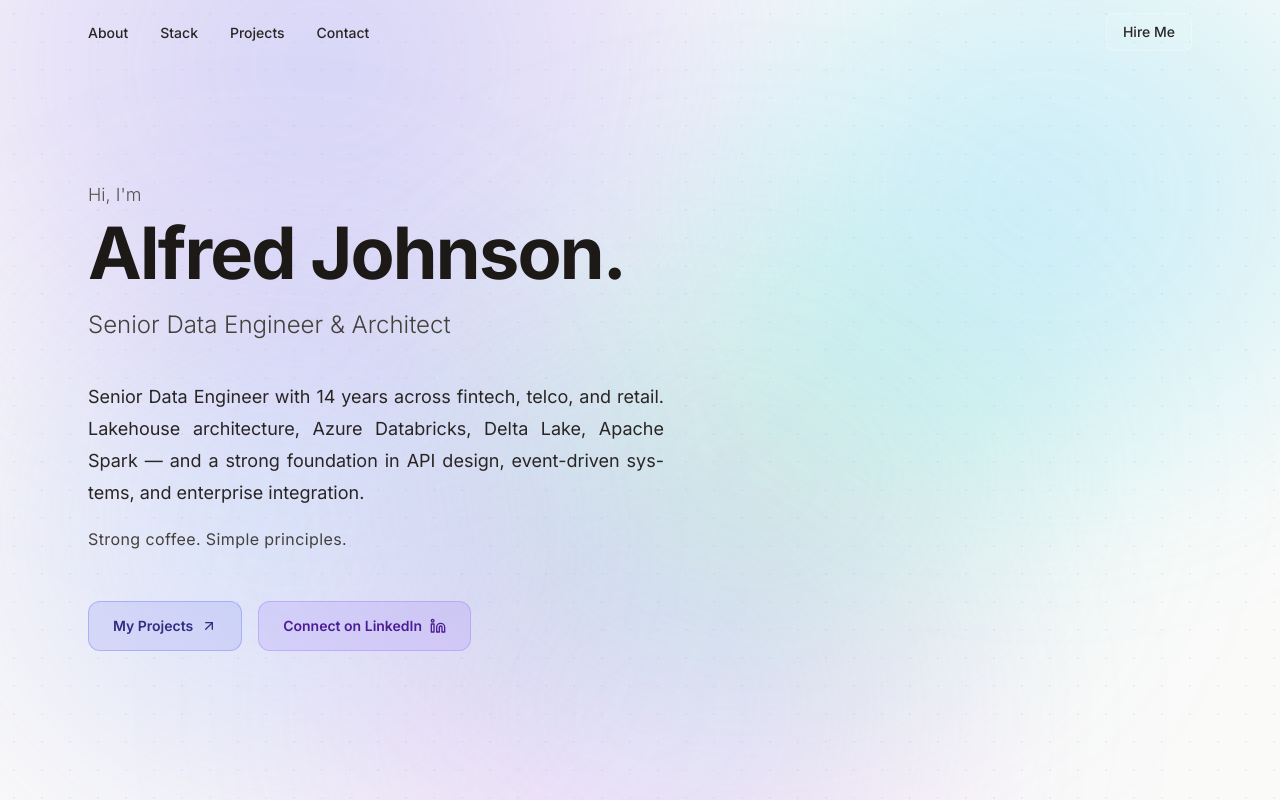
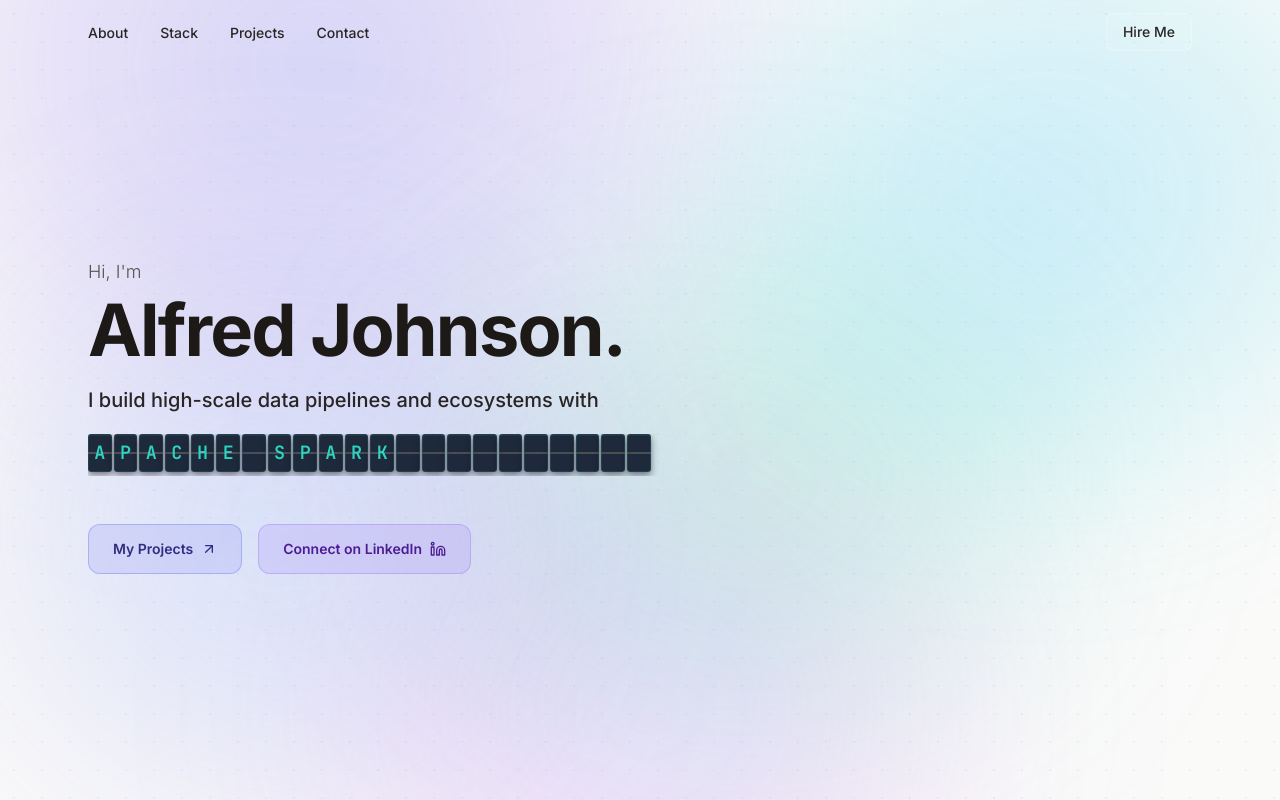
Before and after one commit to deepredalfa/alfred-personal-website, a React (Vite) app: page / in a window 1280 px wide. Shown: the top 800 px of the page. Built offline with nearby package versions, Linux system fonts and the light colour scheme.

Commit message:
Add split-flap board to hero — cycles tech keywords with airport-style animation

```diff
--- a/src/App.jsx
+++ b/src/App.jsx
@@ -34,6 +34,18 @@ const LINKS = {
 }
 
 const NAV_ITEMS = ['About', 'Stack', 'Projects', 'Contact']
+
+// Words that cycle through the split-flap board in the hero
+const FLAP_WORDS = [
+  'Azure Databricks',
+  'Apache Spark',
+  'Delta Lake',
+  'Unity Catalog',
+  'Python',
+  'PySpark',
+  'Dimension Modelling',
+  'Medallion Architecture',
+]
 
 // UPDATE: Personal intro copy
 const INTRO = {
@@ -183,6 +195,79 @@ function useScrollReveal(threshold = 0.08) {
   }, [])
 
   return [ref, visible]
+}
+
+// ─── SPLIT-FLAP BOARD ─────────────────────────────────────────────────────────
+// Directly manipulates the DOM via refs for animation performance.
+// Fixed board width = length of the longest word so layout never shifts.
+
+function SplitFlapBoard({ words }) {
+  const containerRef = useRef(null)
+
+  useEffect(() => {
+    const container = containerRef.current
+    const CHARS = 'ABCDEFGHIJKLMNOPQRSTUVWXYZ0123456789 '
+    const maxLen = Math.max(...words.map(w => w.toUpperCase().length))
+    const activeIntervals = []
+
+    // Build the fixed-width grid of flap elements
+    container.innerHTML = ''
+    for (let i = 0; i < maxLen; i++) {
+      const flap = document.createElement('span')
+      flap.className = 'sf-flap'
+      flap.setAttribute('aria-hidden', 'true')
+      flap.textContent = ' '
+      container.appendChild(flap)
+    }
+
+    function transitionTo(word) {
+      const flaps = container.querySelectorAll('.sf-flap')
+      const padded = word.toUpperCase().padEnd(maxLen, ' ')
+
+      flaps.forEach((flap, idx) => {
+        const target = padded[idx]
+        if (flap.textContent === target) return   // skip unchanged flaps
+
+        let count = 0
+        // Stagger: left columns land first, right columns keep spinning longer
+        const totalCycles = 4 + idx * 2
+
+        flap.classList.add('sf-spinning')
+
+        const iv = setInterval(() => {
+          flap.textContent = CHARS[Math.floor(Math.random() * CHARS.length)]
+          if (++count >= totalCycles) {
+            clearInterval(iv)
+            flap.textContent = target
+            flap.classList.remove('sf-spinning')
+          }
+        }, 55)
+
+        activeIntervals.push(iv)
+      })
+    }
+
+    let wordIdx = 0
+    const cycle = () => {
+      transitionTo(words[wordIdx])
+      wordIdx = (wordIdx + 1) % words.length
+    }
+
+    cycle()
+    const loopIv = setInterval(cycle, 4000)
+    activeIntervals.push(loopIv)
+
+    return () => activeIntervals.forEach(clearInterval)
+  }, [])
+
+  return (
+    <div
+      ref={containerRef}
+      className="sf-board"
+      role="status"
+      aria-label="Technology currently featured"
+    />
+  )
 }
 
 // ─── GLOBAL BACKGROUND ────────────────────────────────────────────────────────
@@ -337,15 +422,15 @@ function IntroSection() {
           {INTRO.name}
         </h1>
 
-        {/* Title */}
-        <p className="text-xl md:text-2xl text-stone-700 font-light mb-10">
-          {INTRO.title}
-        </p>
-
-        {/* Bio — two short paragraphs, warm and direct */}
-        <div className="max-w-xl space-y-4 mb-12">
-          <p className="text-stone-800 text-lg leading-8 text-justify hyphens-auto">{INTRO.bio1}</p>
-          <p className="text-stone-700 text-base leading-7 tracking-wide">{INTRO.bio2}</p>
+        {/* Impact sentence + split-flap board */}
+        <div className="mb-12">
+          <p className="text-stone-800 text-lg md:text-xl font-medium leading-8 mb-5">
+            I build high-scale data pipelines and ecosystems with
+          </p>
+          {/* overflow-x:auto is a safety net on very small screens */}
+          <div className="overflow-x-auto pb-1">
+            <SplitFlapBoard words={FLAP_WORDS} />
+          </div>
         </div>
 
         {/* CTAs */}
--- a/src/index.css
+++ b/src/index.css
@@ -31,3 +31,60 @@
     display: none;
   }
 }
+
+/* ─── SPLIT-FLAP BOARD ─────────────────────────────────────────────────────── */
+
+.sf-board {
+  display: flex;
+  flex-wrap: nowrap;
+  gap: 2px;
+  perspective: 600px;
+  user-select: none;
+  -webkit-user-select: none;
+}
+
+.sf-flap {
+  display: inline-flex;
+  align-items: center;
+  justify-content: center;
+
+  /* Fluid sizing — scales from small mobile up to desktop without wrapping */
+  font-size:   clamp(0.6rem,  2.1vw, 1.15rem);
+  width:       clamp(0.78rem, 2.8vw, 1.48rem);
+  height:      clamp(1.35rem, 4.7vw, 2.4rem);
+
+  font-family: 'JetBrains Mono', 'Fira Code', monospace;
+  font-weight: 700;
+  line-height: 1;
+  color: #2dd4bf;
+
+  /* Charcoal background with a 1 px dark split-line at the exact vertical centre */
+  background-image: linear-gradient(
+    to bottom,
+    #1e293b                      0%,
+    #1e293b        calc(50% - 0.6px),
+    rgba(0,0,0,0.65) calc(50% - 0.6px),
+    rgba(0,0,0,0.65) calc(50% + 0.6px),
+    #1e293b        calc(50% + 0.6px),
+    #1e293b                    100%
+  );
+
+  border: 1px solid rgba(45, 212, 191, 0.14);
+  border-radius: 3px;
+  box-shadow:
+    0 3px 7px rgba(0, 0, 0, 0.50),
+    inset 0 1px 0 rgba(255, 255, 255, 0.05);
+}
+
+/* 3-D flip keyframe — rotates the plate, dims at the "edge-on" moment */
+@keyframes sf-flip {
+  0%   { transform: rotateX(0deg);   filter: brightness(1);    }
+  42%  { transform: rotateX(-90deg); filter: brightness(0.40); }
+  58%  { transform: rotateX(-90deg); filter: brightness(0.40); }
+  100% { transform: rotateX(0deg);   filter: brightness(1);    }
+}
+
+.sf-spinning {
+  animation: sf-flip 0.11s ease-in-out infinite;
+  color: rgba(45, 212, 191, 0.60);
+}
```
